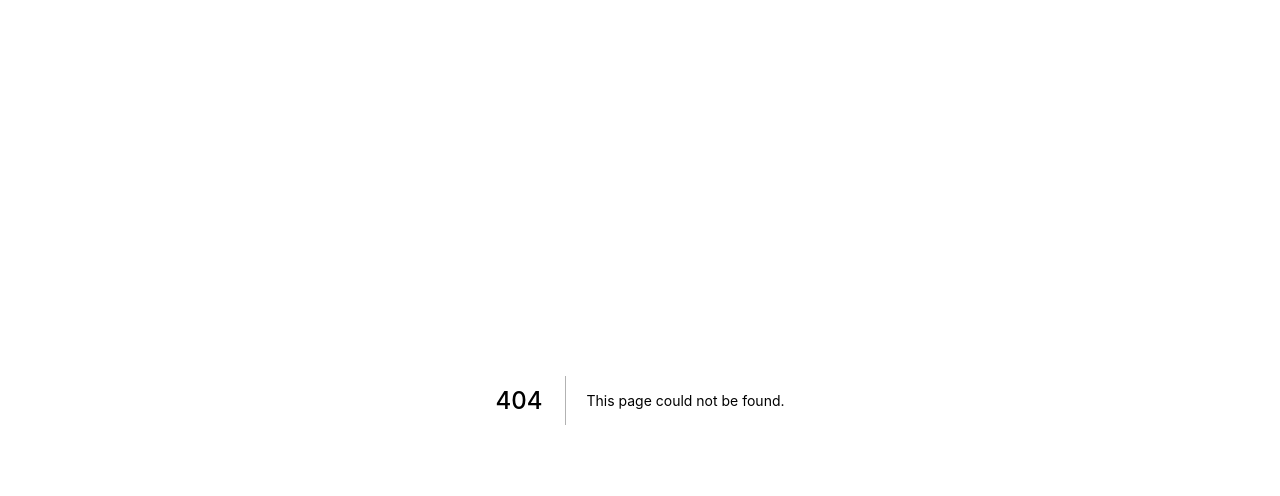
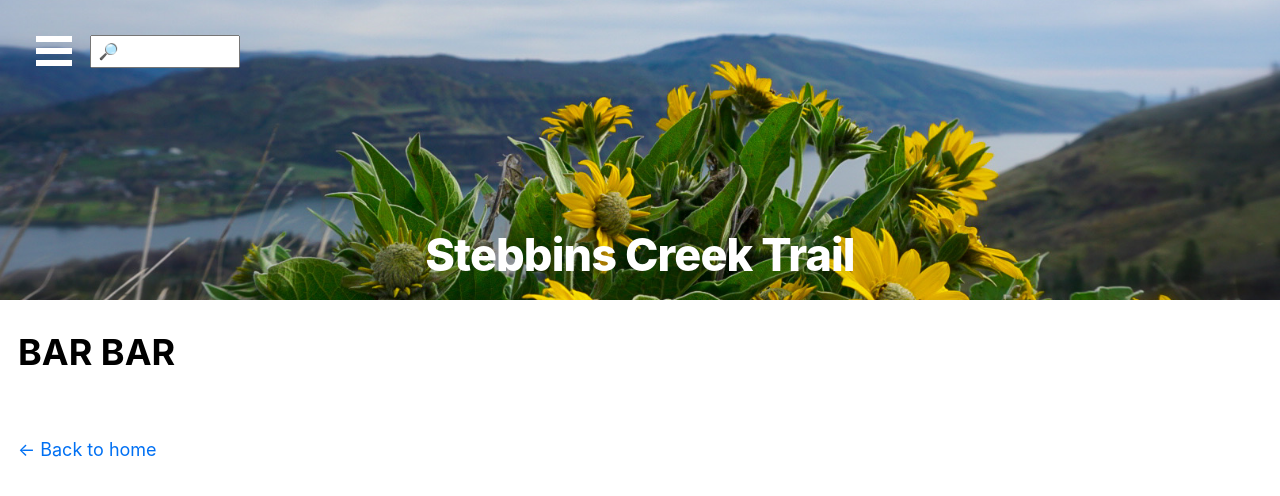
Before and after one commit to anders-swanson/site, a Next.js app: page /blog/2020/stebbins-creek in a window 1280 px wide. Before the commit this address had no page. Shown: the top 496 px of the page. Built offline with nearby package versions, Linux system fonts and the light colour scheme.

Commit message:
prebuild recurse directory

```diff
--- a/components/layout.js
+++ b/components/layout.js
@@ -11,7 +11,7 @@ import { CapitalizeWords } from '../lib/common'
 export const title = `Lauren's Big Adventure`
 const name = title
 const defaultHeaderImage = "/images/cover.jpeg"
-const maxScroll = 230
+const maxScroll = 175
 const defaultHeaderColor = 'white'
 
 export default function Layout({ children, home, allPostsData, postsHeading, headerImage, headerText, headerColor}) {
--- a/components/layout.module.css
+++ b/components/layout.module.css
@@ -1,7 +1,7 @@
 .container {
   max-width: 72rem;
   padding: 0 1rem;
-  margin: 3rem auto 6rem;
+  margin: 1rem auto 6rem;
 }
 
 .header {
@@ -11,7 +11,7 @@
 }
 
 .headerText {
-  position: fixed;
+  position: absolute;
   top: 210px;
   left: 50%;
   transform: translateX(-50%);
@@ -20,13 +20,8 @@
   font-weight: 800;
   letter-spacing: -0.05rem;
   margin: 1rem 0;
-}
-
-.logoText {
-  position: fixed;
-  top: 36px;
-  right: 36px;
-  border: ;
+  overflow: hidden;
+  white-space: nowrap;
 }
 
 .backToHome {
--- a/components/postbox.js
+++ b/components/postbox.js
@@ -21,7 +21,7 @@ export default function PostBox({ posts, search, heading }) {
         <div className={styles.postBox}>
           {filteredPosts.map(({ ...item }) => (
             <div key={item.id} className={styles.post}>
-              <Link href={`/blog/${item.id}`}>
+              <Link href={`/blog${item.id}`}>
                 <a>
                   <Image
                     alt={item.id}
@@ -43,7 +43,7 @@ export default function PostBox({ posts, search, heading }) {
 
               ))}
               </div>
-              <Link href={`/blog/${item.id}`} className={styles.postLink}>
+              <Link href={`/blog${item.id}`} className={styles.postLink}>
                 <a>{item.title}</a>
               </Link>
               <br/>
--- a/lib/metadata.js
+++ b/lib/metadata.js
@@ -1,6 +1,6 @@
 
 export function Posts() {
-    return [{"title":"FooBAR Page","desc":"Foobar!","date":"2020-01-05","image":"/images/cover.jpeg","tags":["camping","hot springs"],"id":"foobar"},{"title":"Bar Page","desc":"This is Bar Page :)","date":"2020-01-02","image":"/images/cover.jpeg","tags":["camping"],"id":"bar"},{"title":"Foo Page","desc":"Foo!","date":"2020-01-01","image":"/images/cover.jpeg","tags":["hiking"],"id":"foo"}]
+    return [{"title":"FooBAR Page","desc":"Foobar!","date":"2020-01-05","image":"/images/cover.jpeg","tags":["camping","hot springs"],"id":"/foobar"},{"title":"Bar Page","desc":"This is Bar Page :)","date":"2020-01-02","image":"/images/cover.jpeg","tags":["camping"],"id":"/bar"},{"title":"Stebbins Creek Trail","desc":"","date":"2020-01-02","image":"/images/cover.jpeg","tags":["camping"],"id":"/2020/stebbins-creek"},{"title":"Foo Page","desc":"Foo!","date":"2020-01-01","image":"/images/cover.jpeg","tags":["hiking"],"id":"/foo"}]
 }
 
 export function Tags() {
--- /dev/null
+++ b/pages/blog/2020/stebbins-creek.js
@@ -0,0 +1,18 @@
+import Layout from "../../../components/layout"
+
+//+metadata
+let metadata = {
+    "title": "Stebbins Creek Trail",
+    "desc": "",
+    "date": "2020-01-02",
+    "image": "/images/cover.jpeg",
+    "tags": ["camping"]
+}
+
+export default function Post() {
+    return (
+        <Layout headerImage={metadata.image} headerText={metadata.title}>
+            <h1>BAR BAR</h1>
+        </Layout>
+    )
+}
```
Also changed, not shown: prebuild.js (+20 -8 lines), components/gallery.js (deleted).
